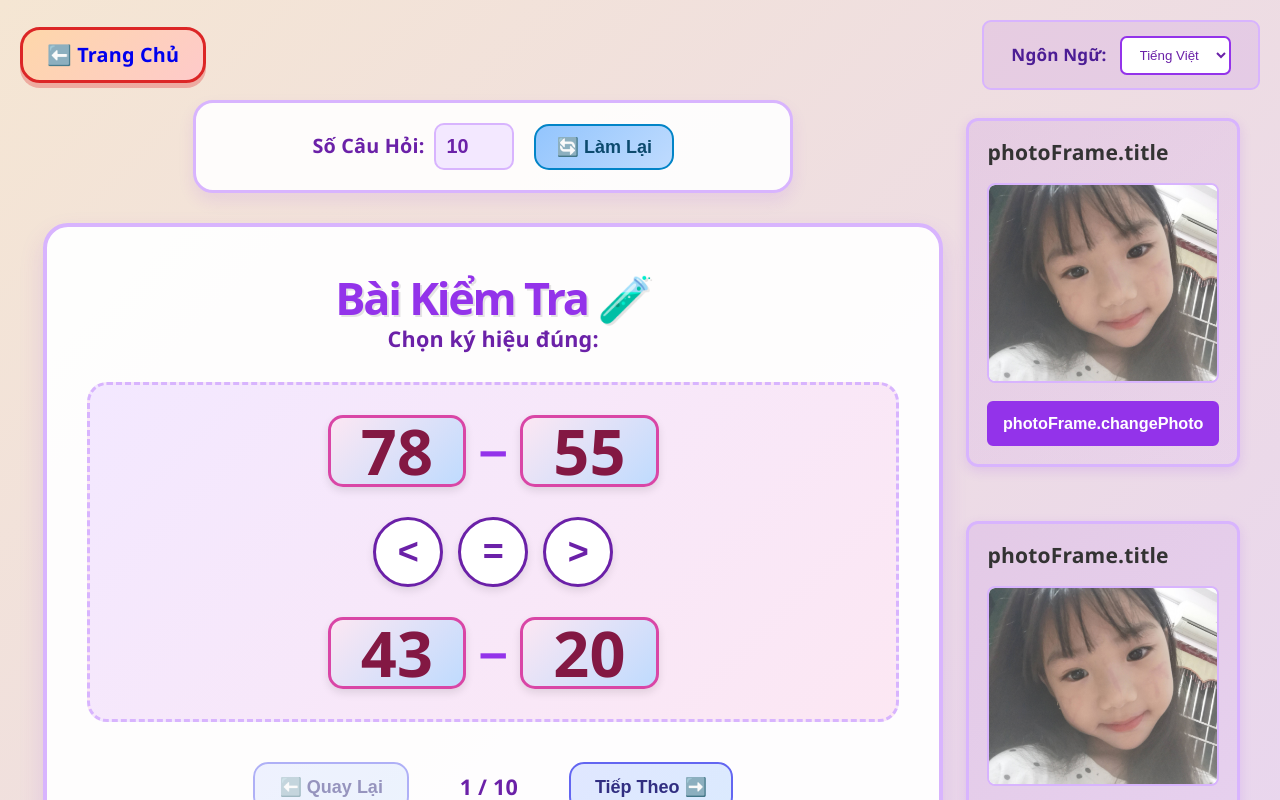
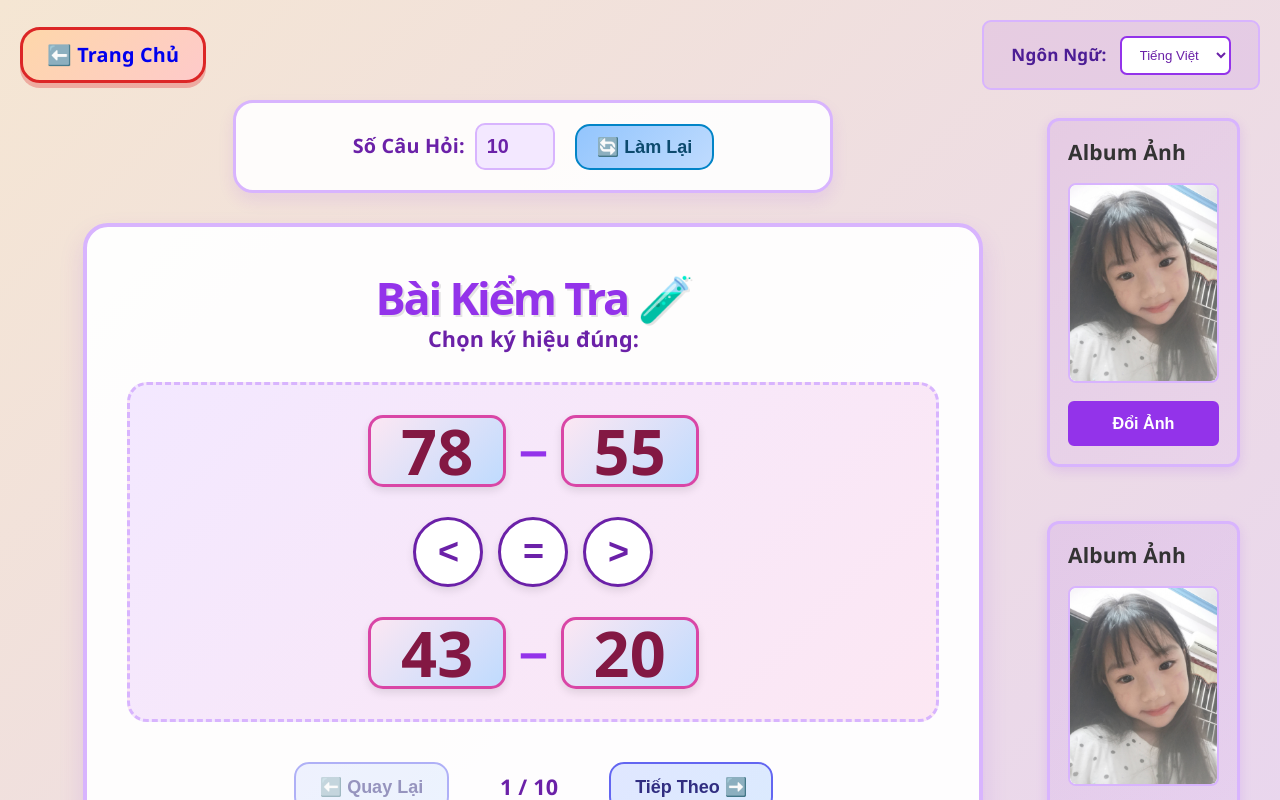
Before and after one commit to keungfan/nhjm-study, a React (Vite) app: page /nhjm-study/test in a window 1280 px wide. Shown: the top 800 px of the page. Built offline with nearby package versions, Linux system fonts and the light colour scheme.

Commit message:
Fix photo paths and add missing photoFrame translations

```diff
--- a/src/components/PhotoFrame.tsx
+++ b/src/components/PhotoFrame.tsx
@@ -58,7 +58,7 @@ export default function PhotoFrame({ position = 'left' }: PhotoFrameProps) {
           <div className="photo-frame-display">
             {selectedPhoto && (
               <img
-                src={`/photos/${selectedPhoto}`}
+                src={`${import.meta.env.BASE_URL}photos/${selectedPhoto}`}
                 alt={t('photoFrame.photoAlt')}
                 className="photo-frame-image"
               />
--- a/src/i18n.ts
+++ b/src/i18n.ts
@@ -36,7 +36,14 @@ const en = {
   },
   "language": "Language:",
   "selectPhoto": "Select Photo:",
-  "noPhotos": "No photos available. Add photos to /public/photos folder."
+  "noPhotos": "No photos available. Add photos to /public/photos folder.",
+  "photoFrame": {
+    "title": "Random Photo",
+    "loading": "Loading...",
+    "photoAlt": "Random photo",
+    "changePhoto": "Change Photo",
+    "noPhotos": "No photos available"
+  }
 };
 
 const vi = {
@@ -73,7 +80,14 @@ const vi = {
   },
   "language": "Ngôn Ngữ:",
   "selectPhoto": "Chọn Ảnh:",
-  "noPhotos": "Không có ảnh. Vui lòng thêm ảnh vào thư mục /public/photos."
+  "noPhotos": "Không có ảnh. Vui lòng thêm ảnh vào thư mục /public/photos.",
+  "photoFrame": {
+    "title": "Album Ảnh",
+    "loading": "Đang tải...",
+    "photoAlt": "Ảnh ngẫu nhiên",
+    "changePhoto": "Đổi Ảnh",
+    "noPhotos": "Không có ảnh"
+  }
 };
 
 const resources = {
```
